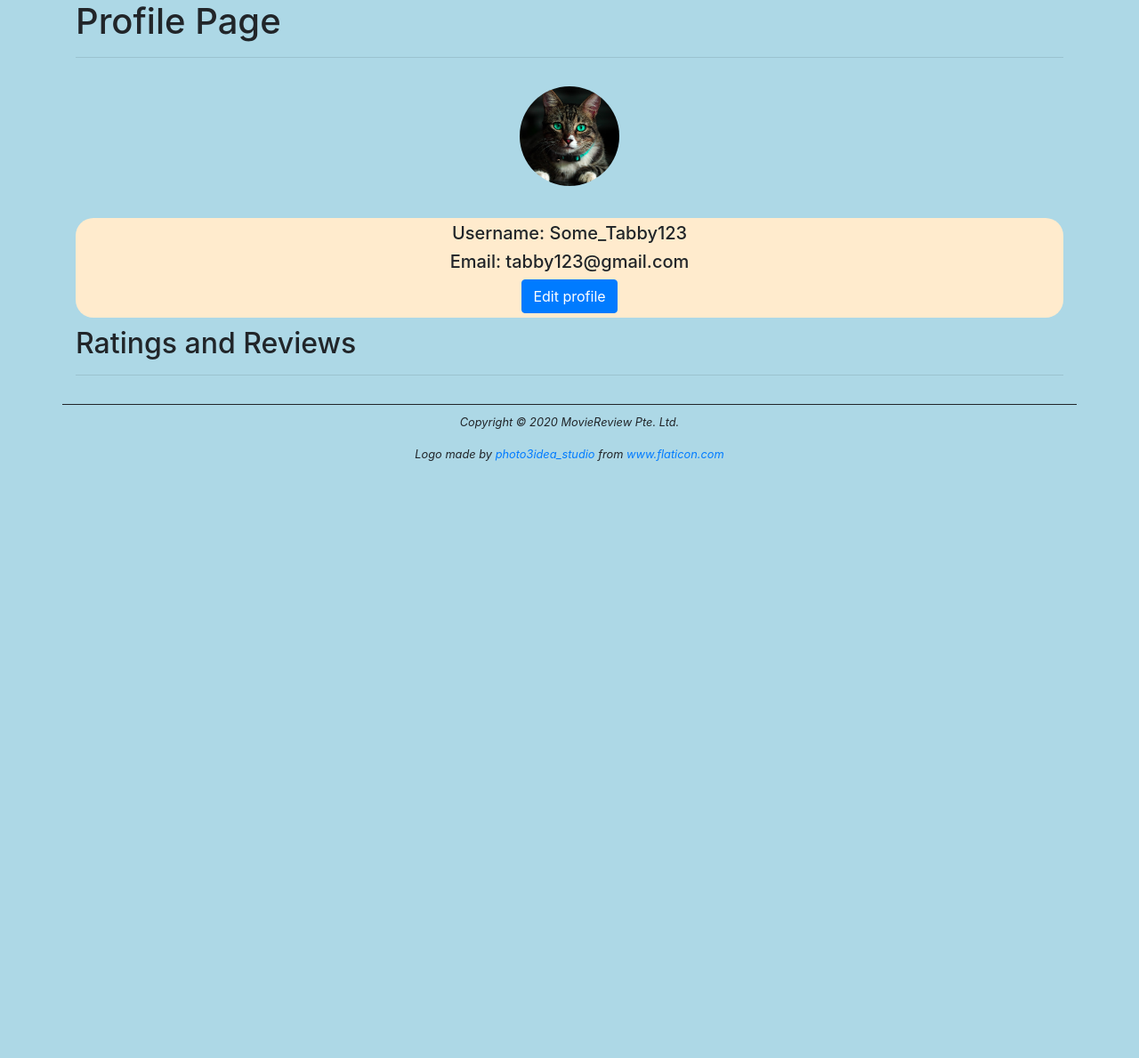
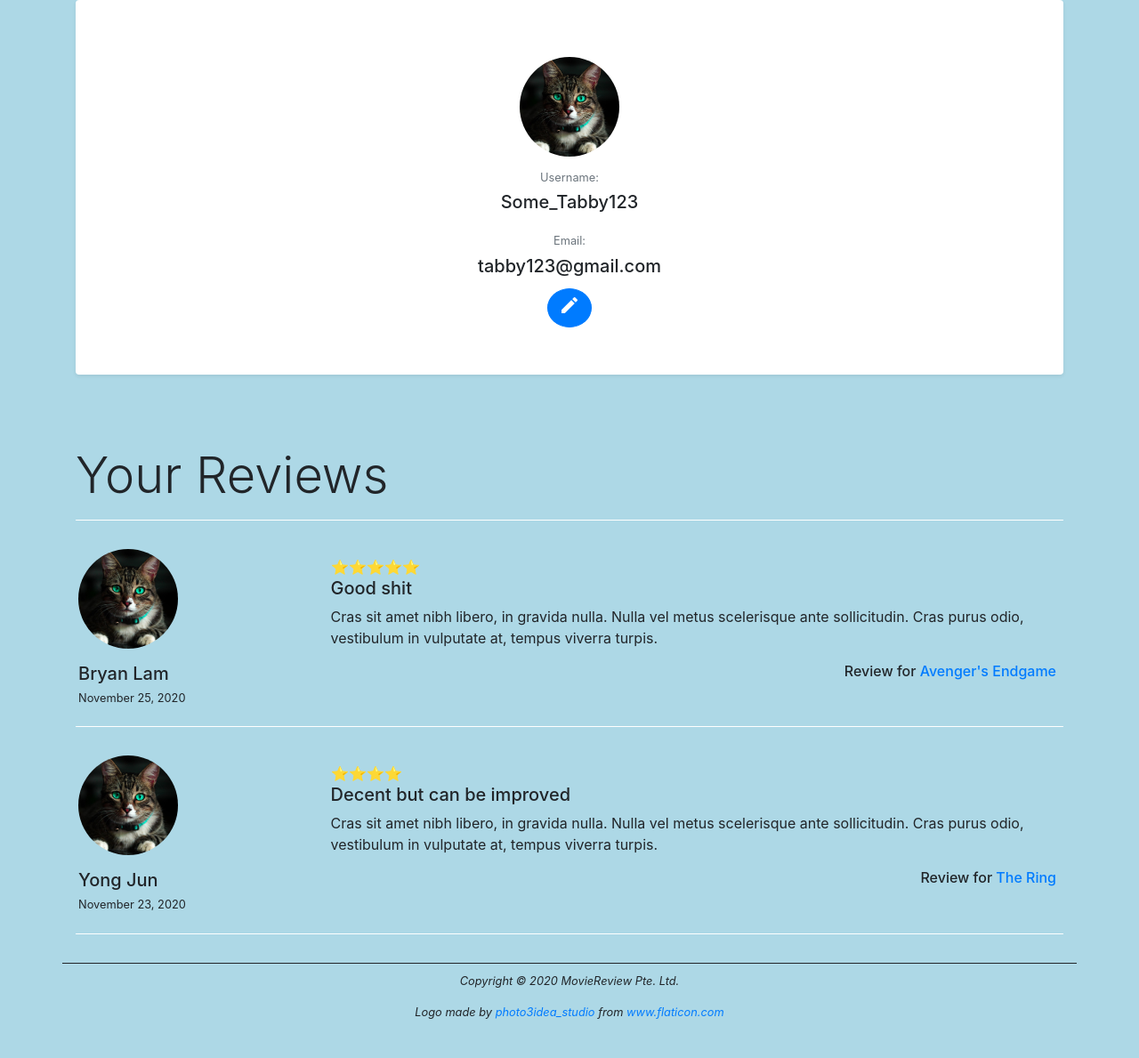
Before and after one commit to Zhannyhong/ICT1004-Project, a PHP site: page /profile_page.php in a window 1280 px wide. Shown: the part 62-1251 px from the top of the page at 89% size. Before the commit the page ends 580 px from the top, so only its background shows below. Run offline with PHP 8.4, Linux system fonts and the light colour scheme.

Commit message:
Beautified the Profile Page

```diff
--- a/css/main.css
+++ b/css/main.css
@@ -82,19 +82,32 @@ footer {
     margin: 1rem auto;
 }
 
-.spacing {
-    margin-top: 20px;
-    margin-bottom: 10px;
+.profile {
+    padding: 3rem;
+    background-color: white;
+    text-align: center;
 }
 
-.textstyle {
-    background-color: blanchedalmond;
-    border-radius: 20px;
-    width: auto;
-    height: auto;
-    padding: 5px 30px 5px 30px; /* Making space around letters */
-    font-size: 18px;
-    text-align: center;
+#edit-profile {
+    border-radius: 50%;
+    margin: 5px;
+}
+
+.review {
+    margin-top: 5rem;
+}
+
+.review-divider {
+    border-color: white;
+}
+
+.review-block {
+    padding: 0 3px;
+}
+
+.review-movie {
+    text-align: right;
+    padding-right: 5px;
 }
 
 /*-----Slider-----*/
--- a/movie_template.php
+++ b/movie_template.php
@@ -54,7 +54,7 @@
                 </div>
             </div>
 
-            <section id="review">
+            <div class="review">
                 <h1>Ratings and Reviews</h1>
                 <div class="card">
                     <div class="card-body row">
@@ -162,7 +162,7 @@
                         <hr class="review-divider"/>
                     </div>
                 </div>
-            </section>
+            </div>
         </main>
 
         <?php
--- a/profile_page.php
+++ b/profile_page.php
@@ -12,21 +12,66 @@
             include "nav.inc.php";
         ?>
         <main class="container">
-            <h1>Profile Page</h1>
-            <hr>
+                <div class="profile rounded shadow-sm">
+                    <img class="avatar" src="images/tabby_large.jpg" alt="Profile Picture">
+                    <h6 class="small text-muted">Username:</h6>
+                    <h5 class="mb-4">Some_Tabby123</h5>
 
-            <div class="row">
-                <img class="avatar" src="images/tabby_large.jpg">
-            </div>
+                    <h6 class="small text-muted">Email:</h6>
+                    <h5>tabby123@gmail.com</h5>
 
-            <div class="spacing textstyle">
-                <h5>Username: Some_Tabby123</h5>
-                <h5>Email: tabby123@gmail.com</h5>
-                <a class="btn btn-primary" href="edit_profile.php">Edit profile</a>
-            </div>
+                    <a class="btn btn-primary" href="edit_profile.php" role="button" title="Edit Profile" id="edit-profile">
+                        <i class="material-icons">create</i>
+                    </a>
+                </div>
 
-            <h2>Ratings and Reviews</h2>
-            <hr>
+                <div class="review">
+                    <h1 class="display-4">Your Reviews</h1>
+                    <div>
+                        <hr class="review-divider"/>
+                        <div class="row review-block">
+                            <div class="col-4 col-md-3">
+                                <img class="avatar" src="images/tabby_small.jpg" alt="Reviewer Profile Picture">
+                                <h5>Bryan Lam</h5>
+                                <h6 class="small">November 25, 2020</h6>
+                            </div>
+                            <div class="col-8 col-md-9 mt-4">
+                                <div>⭐⭐⭐⭐⭐</div>
+                                <h5>Good shit</h5>
+                                <p>
+                                    Cras sit amet nibh libero, in gravida nulla. Nulla vel
+                                    metus scelerisque ante sollicitudin. Cras purus odio,
+                                    vestibulum in vulputate at, tempus viverra turpis.
+                                </p>
+                                <div class="review-movie">
+                                    <h6>Review for <a href="#" title="See more info about the movie you reviewed">Avenger's Endgame</a></h6>
+                                </div>
+                            </div>
+
+                        </div>
+                        <hr class="review-divider"/>
+                        <div class="row review-block">
+                            <div class="col-4 col-md-3">
+                                <img class="avatar" src="images/tabby_small.jpg" alt="Reviewer Profile Picture">
+                                <h5>Yong Jun</h5>
+                                <h6 class="small">November 23, 2020</h6>
+                            </div>
+                            <div class="col-8 col-md-9 mt-4">
+                                <div>⭐⭐⭐⭐</div>
+                                <h5>Decent but can be improved</h5>
+                                <p>
+                                    Cras sit amet nibh libero, in gravida nulla. Nulla vel
+                                    metus scelerisque ante sollicitudin. Cras purus odio,
+                                    vestibulum in vulputate at, tempus viverra turpis.
+                                </p>
+                                <div class="review-movie">
+                                    <h6>Review for <a href="#" title="See more info about the movie you reviewed">The Ring</a></h6>
+                                </div>
+                            </div>
+                        </div>
+                        <hr class="review-divider"/>
+                    </div>
+                </div>
         </main>
         <?php
             include "footer.inc.php";
```
Also changed, not shown: css/movie_template.css (+0 -16 lines).
